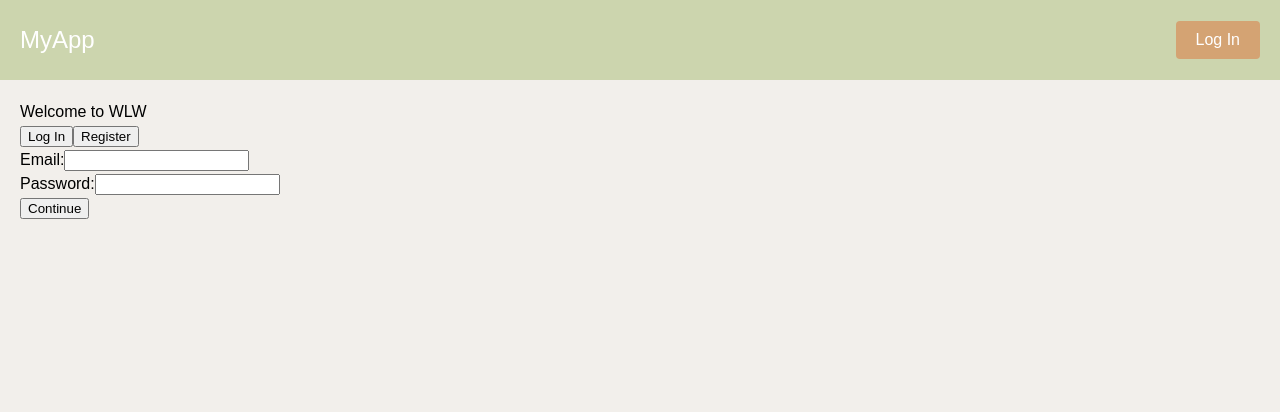
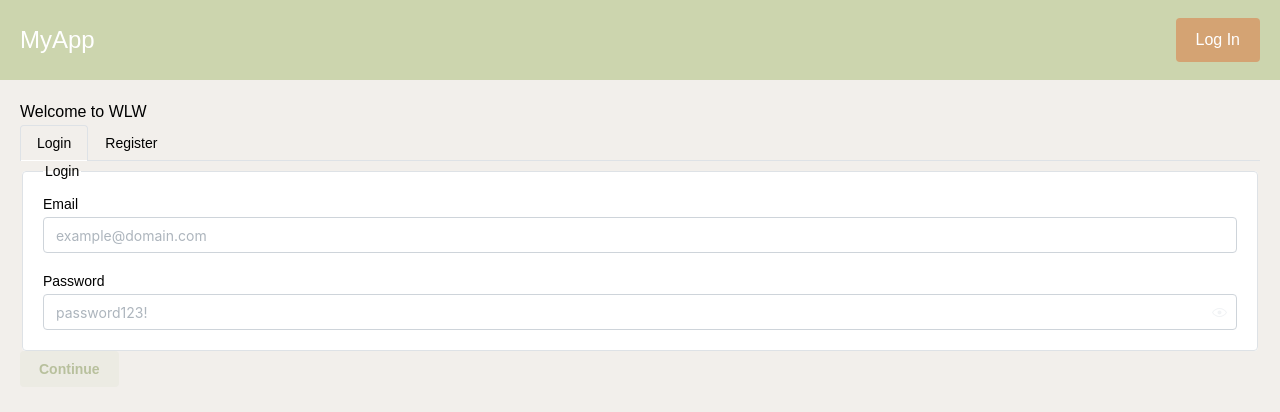
Before and after one commit to cristina-trofimov/WLW_soen343, a React (Vite) app in the folder frontend/: page /login in a window 1280 px wide. Shown: the top 412 px of the page. Built offline with nearby package versions, Linux system fonts and the light colour scheme.

Commit message:
implemented mantine and the green colour scheme

```diff
--- a/frontend/package.json
+++ b/frontend/package.json
@@ -10,6 +10,8 @@
     "preview": "vite preview"
   },
   "dependencies": {
+    "@mantine/core": "^7.13.1",
+    "@mantine/hooks": "^7.13.1",
     "axios": "^1.7.7",
     "react": "^18.3.1",
     "react-dom": "^18.3.1",
--- a/frontend/src/components/LogIn.tsx
+++ b/frontend/src/components/LogIn.tsx
@@ -1,7 +1,8 @@
 import { useState } from "react";
 import axiosClient from "../axiosClient"
 import { useNavigate } from 'react-router-dom';
-import { Axios, AxiosError } from "axios";
+import { AxiosError } from "axios";
+import { Button, Fieldset, Input, PasswordInput, TextInput } from "@mantine/core";
 
 
 function LogIn() {
@@ -29,16 +30,12 @@ function LogIn() {
     return (
         <div>
             <form>
-                <div>
-                    <label>Email:</label>
-                    <input
-                        type="email" value={email} onChange={(e) => setEmail(e.target.value)} />
-                </div>
-                <div>
-                    <label>Password:</label>
-                    <input type="password" value={password} onChange={(e) => setPassword(e.target.value)} />
-                </div>
-                <button type="button" onClick={() => logInCustomer()}>Continue</button>
+                <Fieldset legend="Login">
+                    <TextInput label="Email" placeholder="example@domain.com" value={email} onChange={(e) => setEmail(e.target.value)} />
+                    <PasswordInput label="Password" placeholder="password123!" mt="md" value={password} onChange={(e) => setPassword(e.target.value)} />
+                </Fieldset>
+
+                <Button type="button" onClick={() => logInCustomer()} variant="light">Continue</Button>
             </form>
 
         </div>
--- a/frontend/src/main.tsx
+++ b/frontend/src/main.tsx
@@ -1,4 +1,6 @@
 import './index.css'
+import '@mantine/core/styles.css';
+import { createTheme, MantineProvider } from '@mantine/core'
 import { StrictMode } from 'react'
 import { createRoot } from 'react-dom/client'
 import { createBrowserRouter, Navigate, RouterProvider } from 'react-router-dom'
@@ -35,8 +37,30 @@ const router = createBrowserRouter([
 
 ])
 
+const theme = createTheme({
+  colors: {
+    'wlw-green': [
+      '#ccd5ae',
+      '#b8c09d',
+      '#a3aa8b',
+      '#8f957a',
+      '#7a8068',
+      '#666b57',
+      '#525546',
+      '#3d4034',
+      '#292b23',
+      '#141511',
+    ],
+  },
+  primaryColor: 'wlw-green',
+  primaryShade: 1,
+});
+
 createRoot(document.getElementById('root')!).render(
   <StrictMode>
-    <RouterProvider router={router} />
+    <MantineProvider theme={theme}>
+      <RouterProvider router={router} />
+    </MantineProvider>
+
   </StrictMode>,
 )
--- a/frontend/src/pages/LoginPage.tsx
+++ b/frontend/src/pages/LoginPage.tsx
@@ -1,17 +1,31 @@
 import { useState } from "react"
-import LogIn from "../components/LogIn"
-import Register from "../components/Register"
+import { Tabs } from "@mantine/core"
+import LogIn from "../components/LogIn";
+import Register from "../components/Register";
 
 
 const LoginPage = () => {
-    const [choice, setChoice] = useState('login')
+    const [activeTab, setActiveTab] = useState<string | null>("login");
     return (
-        <div>
+        <div >
             <div>Welcome to WLW</div>
-            <button onClick={() => setChoice("login")}>Log In</button>
-            <button onClick={() => setChoice("register")}>Register</button>
 
-            {(choice === "login") ? <LogIn /> : <Register />}
+            <Tabs variant="outline" defaultValue={activeTab} onChange={(value) => setActiveTab(value)}>
+                <Tabs.List  >
+                    <Tabs.Tab value="login" >
+                        Login
+                    </Tabs.Tab>
+                    <Tabs.Tab value="register" >
+                        Register
+                    </Tabs.Tab>
+                </Tabs.List>
+                <Tabs.Panel value="login">
+                    <LogIn />
+                </Tabs.Panel>
+                <Tabs.Panel value="register">
+                    <Register />
+                </Tabs.Panel>
+            </Tabs>
         </div>
     )
 }
--- a/frontend/src/routes/Layout.css
+++ b/frontend/src/routes/Layout.module.css
@@ -7,7 +7,7 @@ body {
     font-family: Arial, sans-serif;
 }
 
-.layout-container {
+.layoutContainer {
     display: flex;
     flex-direction: column;
     max-block-size: 100vh;
@@ -26,48 +26,33 @@ body {
     justify-content: space-between;
     padding: 0 20px;
     z-index: 1000;
-    /* Ensure header is above other content */
 }
 
 .logo {
     font-size: 1.5rem;
 }
 
-.login-button {
+.loginButton {
     background-color: #d4a373;
-    /* Green background */
     border: none;
-    /* Remove border */
     color: white;
-    /* White text */
     padding: 10px 20px;
-    /* Padding around the text */
     text-align: center;
-    /* Center the text */
     text-decoration: none;
-    /* Remove underline from links */
     display: inline-block;
-    /* Allow width and height */
     font-size: 16px;
-    /* Font size */
     margin-left: auto;
-    /* Push to the right */
     cursor: pointer;
-    /* Pointer cursor on hover */
     border-radius: 4px;
 
-    /* Rounded corners */
     &:hover {
         background-color: #d8b38e;
-        /* Darker green background */
     }
 }
 
-.main-content {
+.mainContent {
     margin-top: 80px;
-    /* Space for the fixed header */
     padding: 20px;
-    /* Padding for main content */
     height: calc(100vh - 80px);
     background-color: #f2efeb;
 
--- a/frontend/src/routes/Layout.tsx
+++ b/frontend/src/routes/Layout.tsx
@@ -1,5 +1,5 @@
 import { Outlet } from 'react-router-dom';
-import './Layout.css';
+import classes from './Layout.module.css';
 import { useNavigate } from 'react-router-dom';
 
 const Layout = () => {
@@ -7,12 +7,12 @@ const Layout = () => {
     const navigate = useNavigate();
 
     return (
-        <div className="layout-container">
-            <header className="header">
-                <div className="logo">MyApp</div>
-                <button className="login-button" onClick={() => navigate("/login")} >Log In</button>
+        <div className={classes.layoutContainer}>
+            <header className={classes.header}>
+                <div className={classes.logo}>MyApp</div>
+                <button className={classes.loginButton} onClick={() => navigate("/login")} >Log In</button>
             </header>
-            <main className="main-content"><Outlet /></main>
+            <main className={classes.mainContent}><Outlet /></main>
         </div>
     )
 };
```
Also changed, not shown: 1 other file (tests, documents, lock files or other folders).
